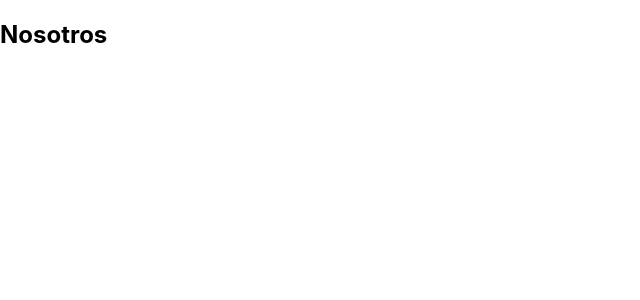
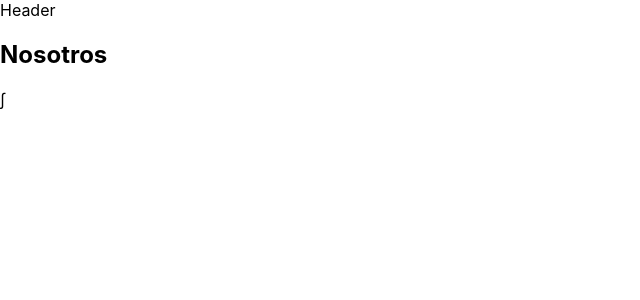
Before and after one commit to ximepaparella/crg, a Next.js app in the folder frontend/: page /acerca-de in a window 1280 px wide. Shown: the top 300 px of the page, without its empty margins (0-640 px from the left). Built offline with nearby package versions, Linux system fonts and the light colour scheme.

Commit message:
Setup Header y Pages principales

```diff
--- /dev/null
+++ b/frontend/components/Header/Header.jsx
@@ -0,0 +1,9 @@
+const Header = () => {
+    return (
+        <header>
+           Header
+        </header>
+    );
+  }
+
+export default Header;
--- /dev/null
+++ b/frontend/components/Header/index.js
@@ -0,0 +1 @@
+export { default } from './Header';
--- a/frontend/pages/_app.js
+++ b/frontend/pages/_app.js
@@ -1,7 +1,15 @@
+import Header from './../components/Header'
+
 import '../styles/globals.css'
 
 function MyApp({ Component, pageProps }) {
-  return <Component {...pageProps} />
-}
+  return  (
+    <>
+    <Header/>
+    <main>
+      <Component {...pageProps} />∫
+    </main>
+  </>
+  )}
 
 export default MyApp
```
Also changed, not shown: frontend/components/Header/Header.module.scss (added), frontend/public/logo.svg (added).
